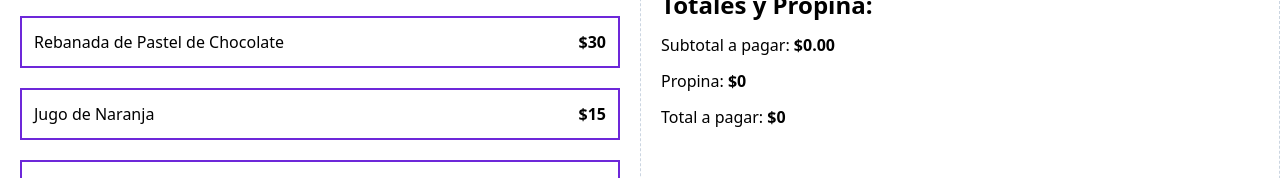
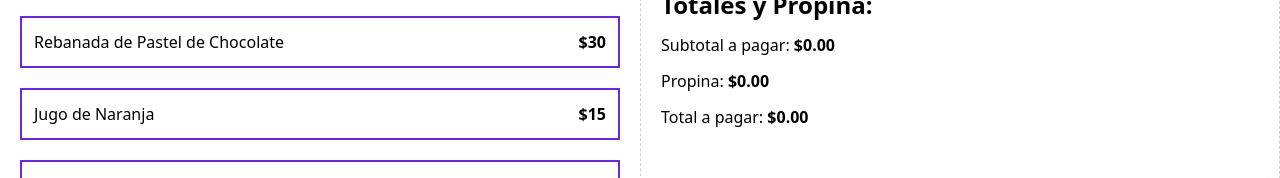
Before and after one commit to alexDev2808/calculadora-propinas-react, a React (Vite) app: page / in a window 1280 px wide. Shown: the part 460-638 px from the top of the page. Built offline with nearby package versions, Linux system fonts and the light colour scheme.

Commit message:
Calculos de propinas y total

```diff
--- a/src/App.tsx
+++ b/src/App.tsx
@@ -9,7 +9,7 @@
 
 function App() {
 
-  const { order, addItem, removeItem } = useOrder();
+  const { order, tip, setTip, addItem, removeItem } = useOrder();
 
   return (
     <>
@@ -40,10 +40,13 @@
             removeItem={removeItem}
           />
 
-          <TipPercentageForm />
+          <TipPercentageForm
+            setTip={setTip}
+          />
 
           <OrderTotal
             order={order}
+            tip={tip}
            />
 
 
--- a/src/components/OrderTotal.tsx
+++ b/src/components/OrderTotal.tsx
@@ -3,12 +3,15 @@
 import { formatCurrency } from "../helpers"
 
 type OrderTotalProps = {
-    order: OrderItem[]
+    order: OrderItem[],
+    tip: number
 }
 
-export default function OrderTotal( { order } : OrderTotalProps) {
+export default function OrderTotal( { order, tip } : OrderTotalProps) {
 
     const subtotalAmount = useMemo(() => order.reduce( (total, item) => total + (item.quantity * item.price ), 0), [order])
+    const tipAmount = useMemo( () => subtotalAmount * tip, [tip,order] )
+    const totalAmount = useMemo(() => subtotalAmount + tipAmount, [ tip, order] )
 
   return (
     <>
@@ -18,10 +21,10 @@
                 <span className="font-bold">{ formatCurrency( subtotalAmount )}</span>
             </p>
             <p>Propina: {''}
-                <span className="font-bold">$0</span>
+                <span className="font-bold">{formatCurrency( tipAmount ) }</span>
             </p>
             <p>Total a pagar: {''}
-                <span className="font-bold">$0</span>
+                <span className="font-bold">{ formatCurrency( totalAmount ) }</span>
             </p>
         </div>
 
--- a/src/components/TipPercentageForm.tsx
+++ b/src/components/TipPercentageForm.tsx
@@ -17,7 +17,11 @@
     },
   ]
 
-export default function TipPercentageForm() {
+type TipPercentageFormProps = {
+    setTip: React.Dispatch<React.SetStateAction<number>>
+}
+
+export default function TipPercentageForm({setTip} : TipPercentageFormProps) {
   return (
     <div>
         <h3 className="font-black text-2xl">Propina: </h3>
@@ -32,6 +36,7 @@
                         id={tip.id}
                         name="tip"
                         value={tip.value}
+                        onChange={e => setTip(+e.target.value)} //+ para convertir a number
                     />
                 </div>
             ))}
--- a/src/hooks/useOrder.ts
+++ b/src/hooks/useOrder.ts
@@ -5,6 +5,7 @@
 export default function useOrder() {
 
     const [order, setOrder] = useState<OrderItem[]>([])
+    const [tip, setTip] = useState(0)
 
     const addItem = ( item: MenuItems ) => {
         const itemExists = order.find( orderItem => orderItem.id === item.id )
@@ -30,6 +31,8 @@
 
     return {
         order,
+        tip,
+        setTip,
         addItem,
         removeItem
     }
```
